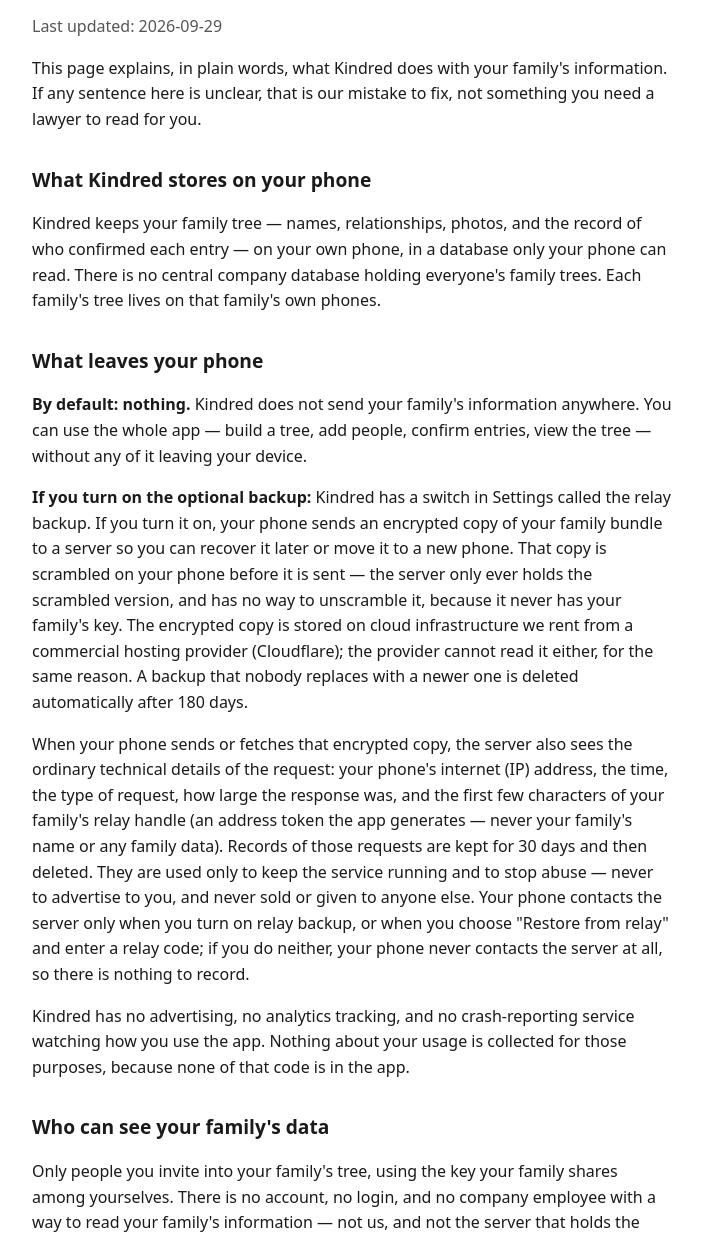
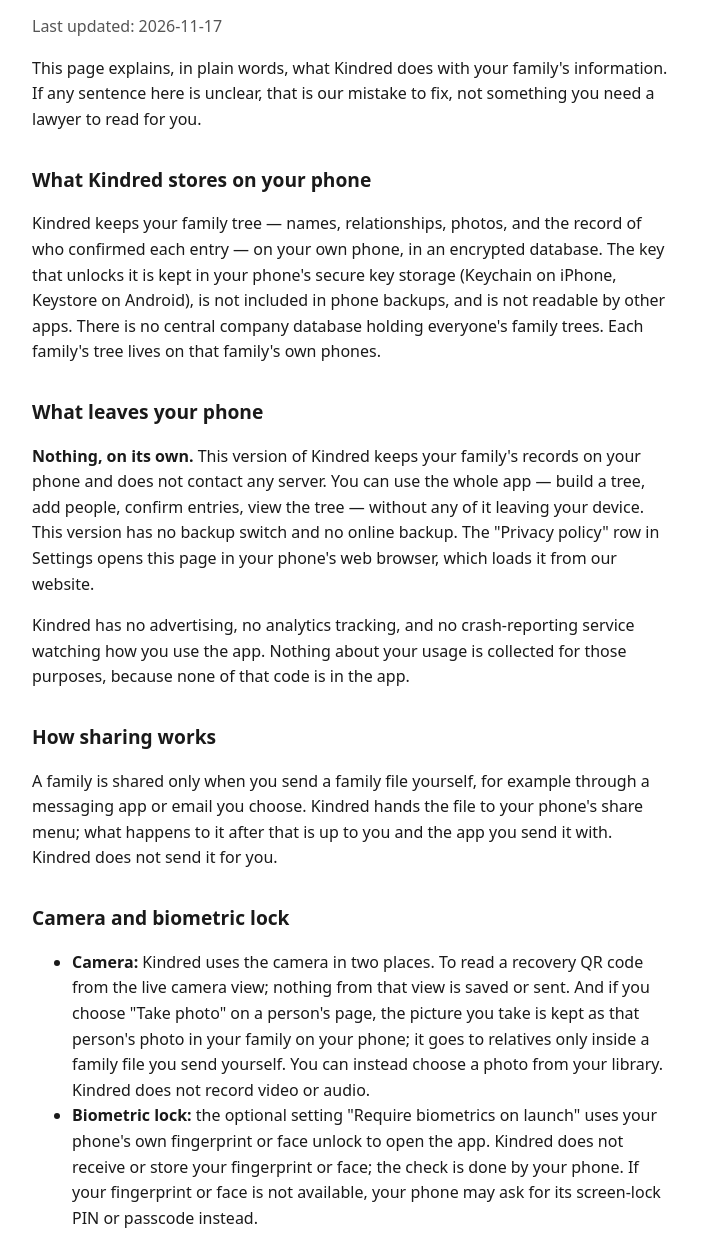
Before and after one commit to Yst-tech/kindred-site, a plain HTML site: page privacy/index.html in a window 1280 px wide. Shown: the part 68-1302 px from the top of the page, without its empty margins (288-990 px from the left). Drawn offline with Linux system fonts and the light colour scheme.

Commit message:
Privacy policy: approved text, last updated 2026-11-17

```diff
--- a/privacy/index.html
+++ b/privacy/index.html
@@ -15,31 +15,27 @@ h2{font-size:1.2rem;margin-top:2rem}
 <body>
 <main>
 <h1>Kindred &mdash; Privacy Policy</h1>
-<p class="updated">Last updated: 2026-09-29</p>
+<p class="updated">Last updated: 2026-11-17</p>
 
 <p>This page explains, in plain words, what Kindred does with your family's information. If any sentence here is unclear, that is our mistake to fix, not something you need a lawyer to read for you.</p>
-
 <h2>What Kindred stores on your phone</h2>
-<p>Kindred keeps your family tree &mdash; names, relationships, photos, and the record of who confirmed each entry &mdash; on your own phone, in a database only your phone can read. There is no central company database holding everyone's family trees. Each family's tree lives on that family's own phones.</p>
-
+<p>Kindred keeps your family tree &mdash; names, relationships, photos, and the record of who confirmed each entry &mdash; on your own phone, in an encrypted database. The key that unlocks it is kept in your phone's secure key storage (Keychain on iPhone, Keystore on Android), is not included in phone backups, and is not readable by other apps. There is no central company database holding everyone's family trees. Each family's tree lives on that family's own phones.</p>
 <h2>What leaves your phone</h2>
-<p><strong>By default: nothing.</strong> Kindred does not send your family's information anywhere. You can use the whole app &mdash; build a tree, add people, confirm entries, view the tree &mdash; without any of it leaving your device.</p>
-
-<p><strong>If you turn on the optional backup:</strong> Kindred has a switch in Settings called the relay backup. If you turn it on, your phone sends an encrypted copy of your family bundle to a server so you can recover it later or move it to a new phone. That copy is scrambled on your phone before it is sent &mdash; the server only ever holds the scrambled version, and has no way to unscramble it, because it never has your family's key. The encrypted copy is stored on cloud infrastructure we rent from a commercial hosting provider (Cloudflare); the provider cannot read it either, for the same reason. A backup that nobody replaces with a newer one is deleted automatically after 180 days.</p>
-
-<p>When your phone sends or fetches that encrypted copy, the server also sees the ordinary technical details of the request: your phone's internet (IP) address, the time, the type of request, how large the response was, and the first few characters of your family's relay handle (an address token the app generates &mdash; never your family's name or any family data). Records of those requests are kept for 30 days and then deleted. They are used only to keep the service running and to stop abuse &mdash; never to advertise to you, and never sold or given to anyone else. Your phone contacts the server only when you turn on relay backup, or when you choose "Restore from relay" and enter a relay code; if you do neither, your phone never contacts the server at all, so there is nothing to record.</p>
-
+<p><strong>Nothing, on its own.</strong> This version of Kindred keeps your family's records on your phone and does not contact any server. You can use the whole app &mdash; build a tree, add people, confirm entries, view the tree &mdash; without any of it leaving your device. This version has no backup switch and no online backup. The "Privacy policy" row in Settings opens this page in your phone's web browser, which loads it from our website.</p>
 <p>Kindred has no advertising, no analytics tracking, and no crash-reporting service watching how you use the app. Nothing about your usage is collected for those purposes, because none of that code is in the app.</p>
-
+<h2>How sharing works</h2>
+<p>A family is shared only when you send a family file yourself, for example through a messaging app or email you choose. Kindred hands the file to your phone's share menu; what happens to it after that is up to you and the app you send it with. Kindred does not send it for you.</p>
+<h2>Camera and biometric lock</h2>
+<ul>
+<li><strong>Camera:</strong> Kindred uses the camera in two places. To read a recovery QR code from the live camera view; nothing from that view is saved or sent. And if you choose "Take photo" on a person's page, the picture you take is kept as that person's photo in your family on your phone; it goes to relatives only inside a family file you send yourself. You can instead choose a photo from your library. Kindred does not record video or audio.</li>
+<li><strong>Biometric lock:</strong> the optional setting "Require biometrics on launch" uses your phone's own fingerprint or face unlock to open the app. Kindred does not receive or store your fingerprint or face; the check is done by your phone. If your fingerprint or face is not available, your phone may ask for its screen-lock PIN or passcode instead.</li>
+</ul>
 <h2>Who can see your family's data</h2>
-<p>Only people you invite into your family's tree, using the key your family shares among yourselves. There is no account, no login, and no company employee with a way to read your family's information &mdash; not us, and not the server that holds the optional encrypted backup.</p>
-
+<p>Only people you send a family file to, and people who already hold the key your family shares among yourselves. There is no account, no login, and no company employee with a way to read your family's information, because it never leaves your phone through Kindred.</p>
 <h2>Children's information</h2>
 <p>Kindred is a family-tree app and may include information about children as family members (for example, a child's name and place in the family), entered by an adult relative who is already part of the family's tree. Kindred is not directed at children, does not let a child sign up or use the app on their own account (there are no accounts), and collects nothing beyond what an adult family member chooses to enter about their own family.</p>
-
 <h2>Changes to this policy</h2>
 <p>If this policy changes, we will update the "Last updated" date above and describe what changed. We will not make a change that lets us see family data we could not see before without saying so here first.</p>
-
 <h2>Contact</h2>
 <p>Questions about this policy: <a href="mailto:admin@yellowstonetech.net">admin@yellowstonetech.net</a>.</p>
 </main>
```
